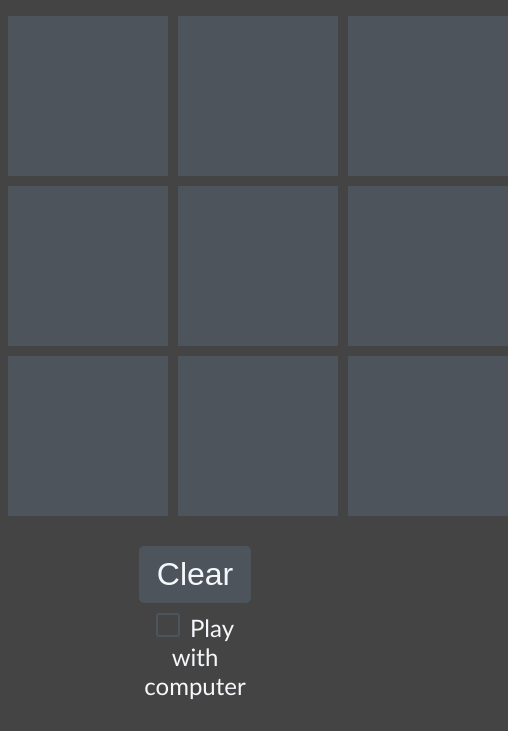
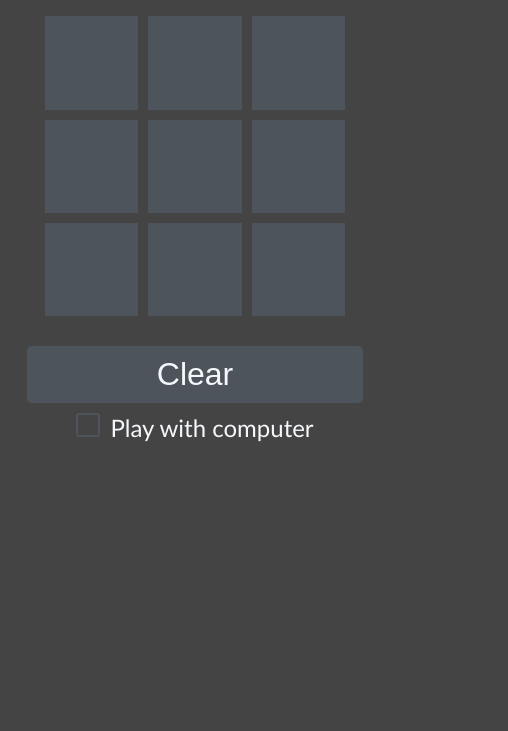
Before and after one commit to cqb13/Tic-Tac-Toe, a plain HTML site: page index.html in a window 390 px wide. Shown: the part 113-844 px from the top of the page, 508 px wide, since content can reach past the window. Drawn offline with Linux system fonts and the light colour scheme.

Commit message:
📄 Mobile

```diff
--- a/css/global.css
+++ b/css/global.css
@@ -131,3 +131,35 @@ input[type="checkbox"]:checked ~ .checkmark:after {
   -ms-transform: rotate(45deg);
   transform: rotate(45deg);
 }
+
+@media screen and (max-width: 765px) {
+  input[type="button"] {
+    width: 50%;
+  }
+  label {
+    width: 50%;
+  }
+}
+
+@media screen and (max-width: 520px) {
+  input[type="button"] {
+    width: 90%;
+  }
+  label {
+    width: 90%;
+  }
+  .game-area {
+    width: 400px !important;
+    height: 400px !important;
+  }
+  .box {
+    font-size: 80px !important;
+  }
+}
+
+@media screen and (max-width: 420px) {
+  .game-area {
+    width: 300px !important;
+    height: 300px !important;
+  }
+}
```
Also changed, not shown: 1 other file.
